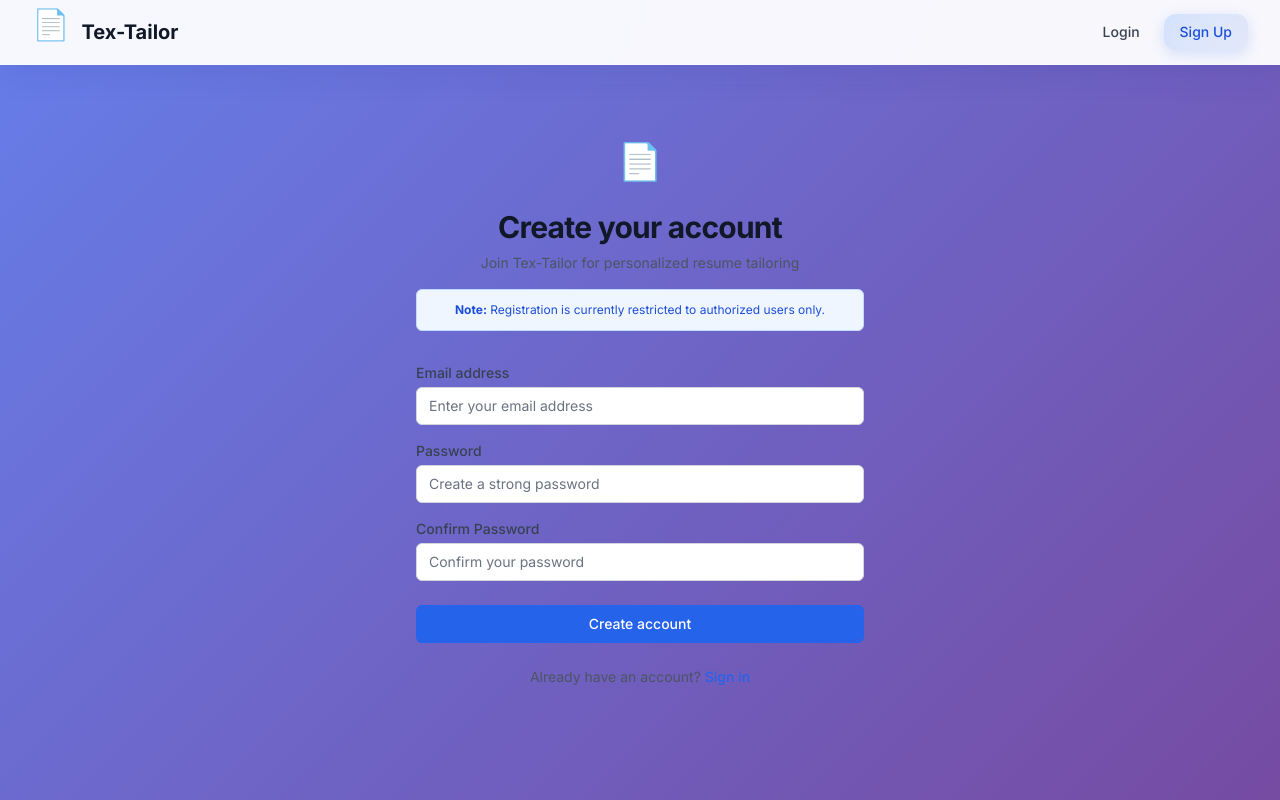
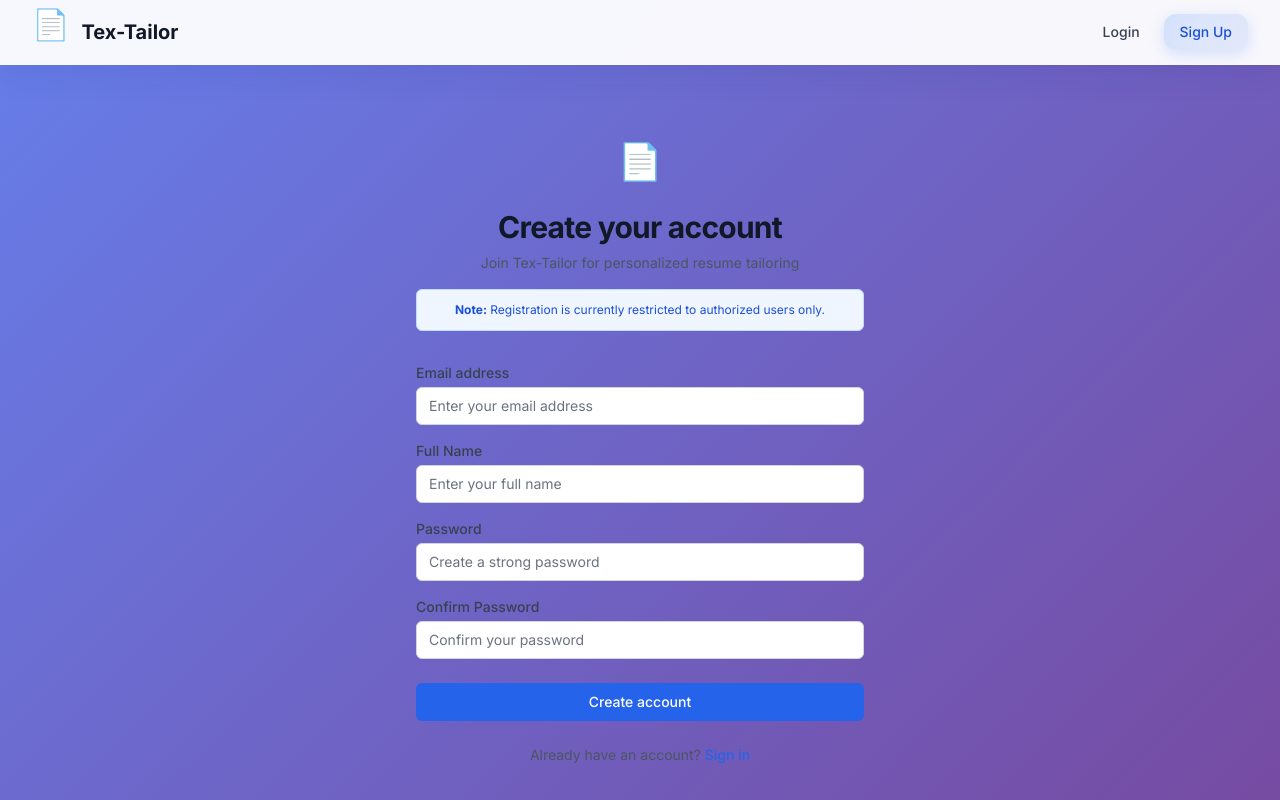
Before and after one commit to cjordan223/auto-tailor-v2, a Vue app in the folder frontend/: page /register in a window 1280 px wide. Built offline with nearby package versions, Linux system fonts and the light colour scheme.

Commit message:
bug fixes v11

```diff
--- a/frontend/src/composables/useAuth.js
+++ b/frontend/src/composables/useAuth.js
@@ -69,13 +69,14 @@ export function useAuth() {
   /**
    * Register new user (restricted to specific email)
    */
-  const register = async (email, password) => {
+  const register = async (email, password, name) => {
     try {
       isLoading.value = true
 
       const response = await authApi.post('/auth/register', {
         email,
-        password
+        password,
+        name
       })
 
       const { token: authToken, user: authUser } = response.data
--- a/frontend/src/views/Register.vue
+++ b/frontend/src/views/Register.vue
@@ -36,6 +36,24 @@
               placeholder="Enter your email address"
             >
             <p v-if="errors.email" class="mt-1 text-sm text-red-600">{{ errors.email }}</p>
+          </div>
+
+          <div>
+            <label for="name" class="block text-sm font-medium text-gray-700">
+              Full Name
+            </label>
+            <input
+              id="name"
+              name="name"
+              type="text"
+              autocomplete="name"
+              required
+              v-model="form.name"
+              class="mt-1 appearance-none relative block w-full px-3 py-2 border border-gray-300 placeholder-gray-500 text-gray-900 rounded-md focus:outline-none focus:ring-blue-500 focus:border-blue-500 sm:text-sm"
+              :class="{ 'border-red-300': errors.name }"
+              placeholder="Enter your full name"
+            >
+            <p v-if="errors.name" class="mt-1 text-sm text-red-600">{{ errors.name }}</p>
           </div>
 
           <div>
@@ -127,7 +145,8 @@ const { register, isLoading } = useAuth()
 const form = reactive({
   email: '',
   password: '',
-  confirmPassword: ''
+  confirmPassword: '',
+  name: ''
 })
 
 // Form errors
@@ -135,7 +154,8 @@ const errors = reactive({
   email: '',
   password: '',
   confirmPassword: '',
-  general: ''
+  general: '',
+  name: ''
 })
 
 const successMessage = ref('')
@@ -146,6 +166,7 @@ const clearMessages = () => {
   errors.password = ''
   errors.confirmPassword = ''
   errors.general = ''
+  errors.name = ''
   successMessage.value = ''
 }
 
@@ -158,6 +179,11 @@ const validateForm = () => {
     isValid = false
   } else if (!/^[^\s@]+@[^\s@]+\.[^\s@]+$/.test(form.email)) {
     errors.email = 'Please enter a valid email address'
+    isValid = false
+  }
+
+  if (!form.name) {
+    errors.name = 'Full name is required'
     isValid = false
   }
 
@@ -189,7 +215,7 @@ const handleRegister = async () => {
   }
 
   // Attempt registration
-  const result = await register(form.email, form.password)
+  const result = await register(form.email, form.password, form.name)
 
   if (result.success) {
     successMessage.value = 'Account created successfully! Redirecting to home...'
```
